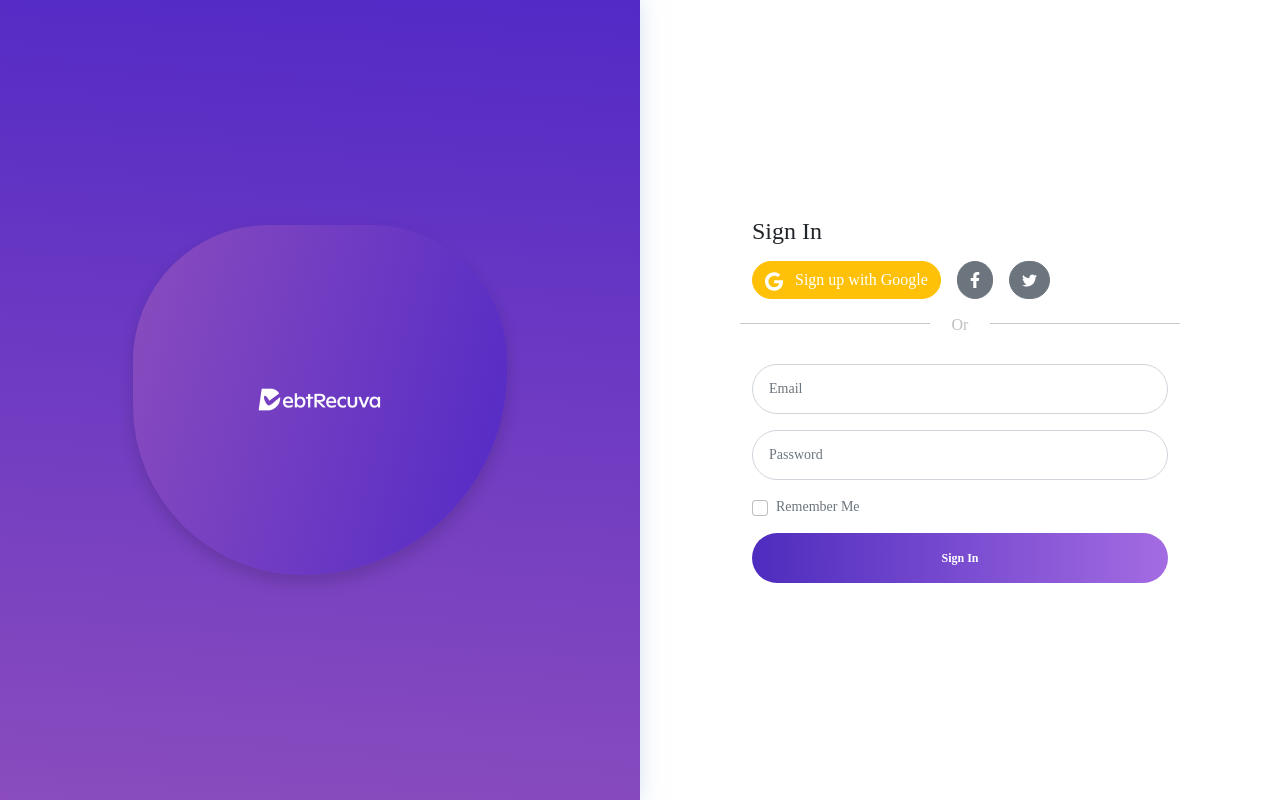
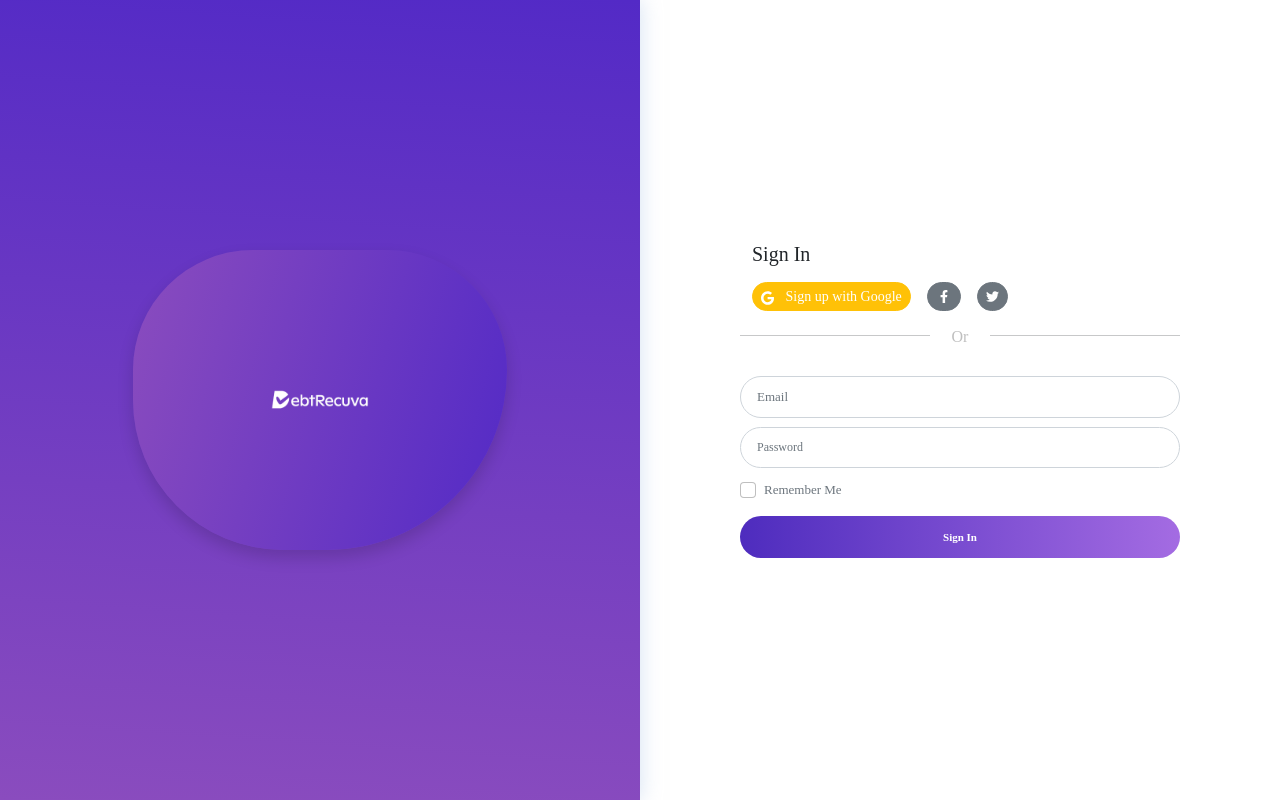
Before and after one commit to Xthedev/DebtRecuva, a plain HTML site: page index.html in a window 1280 px wide. Drawn offline with nearby package versions, Linux system fonts and the light colour scheme; files whose address does not match are found by name.

Commit message:
Modified Sign Up page

```diff
--- a/assets/css/debt.css
+++ b/assets/css/debt.css
@@ -283,6 +283,44 @@ input:checked + .slider:before {
 @media only screen and (max-width: 1500px) {
   #page-content-wrapper{
     padding: 0 50px;
+  }
+  .logo-holder {
+    height: 300px;
+    background: rgb(83,42,198);
+    background: linear-gradient(284deg, rgba(83,42,198,1) 0%, rgba(138,76,190,1) 100%);
+    border-bottom-right-radius: 300px;
+    border-bottom-left-radius: 250px;
+    border-top-right-radius: 200px;
+    border-top-left-radius: 200px;
+  }
+  .logo-holder img{
+    width: 100px;
+  }
+  .login h4{
+    font-size: 20px;
+  }
+  .login .google{
+    padding: 3px 8px;
+    font-size: 14px;
+  }
+  .login .google img{
+    width: 13px;
+  }
+  .login .facebook img{
+    width: 8px;
+  }
+  .login #email{
+    height: 140% !important;
+    font-size: 13px !important;
+  }
+  .login #password{
+    height: 120% !important;
+    font-size: 12px !important;
+    margin-top: 5px !important;
+  }
+  .login .sign_in{
+    padding: 13px 0px !important;
+    font-size: 11px !important;
   }
 }
 
--- a/index.html
+++ b/index.html
@@ -31,42 +31,42 @@
             <!-- Page Content -->
             <div class="container-fluid p-5 d-flex justify-content-center align-items-center" id="authentication-content-wrapper">
                 <div class="container d-flex p-5">
-                   <div class="row p-3 d-flex justify-content-center">
+                   <div class="row p-3 d-flex justify-content-center login">
                         <h4>Sign In</h4>
                         <div class="d-flex mt-2">
-                            <a href="#" class="btn btn-warning  align-items-center text-white rounded-pill">
+                            <a href="#" class="google btn btn-warning  align-items-center text-white rounded-pill">
                                 <img style="filter: invert();" class="me-2" src="/assets/img/google.svg" alt="" width="18px">
                                 Sign up with Google
                             </a>
-                            <a href="#" class="btn btn-secondary mx-3 d-flex align-items-center rounded-pill">
+                            <a href="#" class="facebook btn btn-secondary mx-3 d-flex align-items-center rounded-pill">
                                 <img style="filter: invert();" src="/assets/img/facebook-f.svg" alt="" width="10px">
                             </a>
-                            <a href="#" class="btn btn-secondary d-flex align-items-center rounded-pill">
+                            <a href="#" class="google btn btn-secondary d-flex align-items-center rounded-pill">
                                 <img style="filter: invert();" src="/assets/img/twitter.svg" alt="" width="15px">
                             </a>
                         </div>
                         <hr class="hr my-4">
                         <div class="row mt-3 p-0">
-                            <div class="col-lg-12">
+                            <div class="col-lg-12 p-0">
                                 <input id="email" style="height:50px;font-size:14px;" class="form-control px-3 rounded-pill" type="email" placeholder="Email" aria-label="default input example">
                             </div>
                         </div>
                         <div class="row mt-3 p-0">
-                            <div class="col-lg-12">
+                            <div class="col-lg-12 p-0">
                                 <input id="password" style="height:50px;font-size:14px;" class="form-control px-3 rounded-pill" type="password" placeholder="Password" aria-label="default input example">
                             </div>
                         </div>
-                        <div class="d-flex text-center mt-3">
+                        <div class="d-flex align-items-center text-center mt-2 p-0">
                             <div class="me-2">
                                 <input class="form-check-input" type="checkbox" value="" id="flexCheckDefault">
                             </div>
-                            <div style="font-size: 14px;">
-                                <p class="text-muted">Remember Me</p>
+                            <div style="font-size: 13px;">
+                                <p class="text-muted mt-3">Remember Me</p>
                             </div>
                         </div>
-                        <div class="row">
+                        <div class="row p-0">
                             <div id="loader" style="position:absolute;width:0px;" class="mt-1"></div>
-                            <a href="javascript:void(0)" onclick="logIn()" class="btn butt bg-gradient border-0 py-3 rounded-pill fw-bold card-link">Sign In</a>
+                            <a href="javascript:void(0)" onclick="logIn()" class="sign_in btn butt bg-gradient border-0 py-3 rounded-pill fw-bold card-link">Sign In</a>
                         </div>
                    </div>
                 </div>
```
